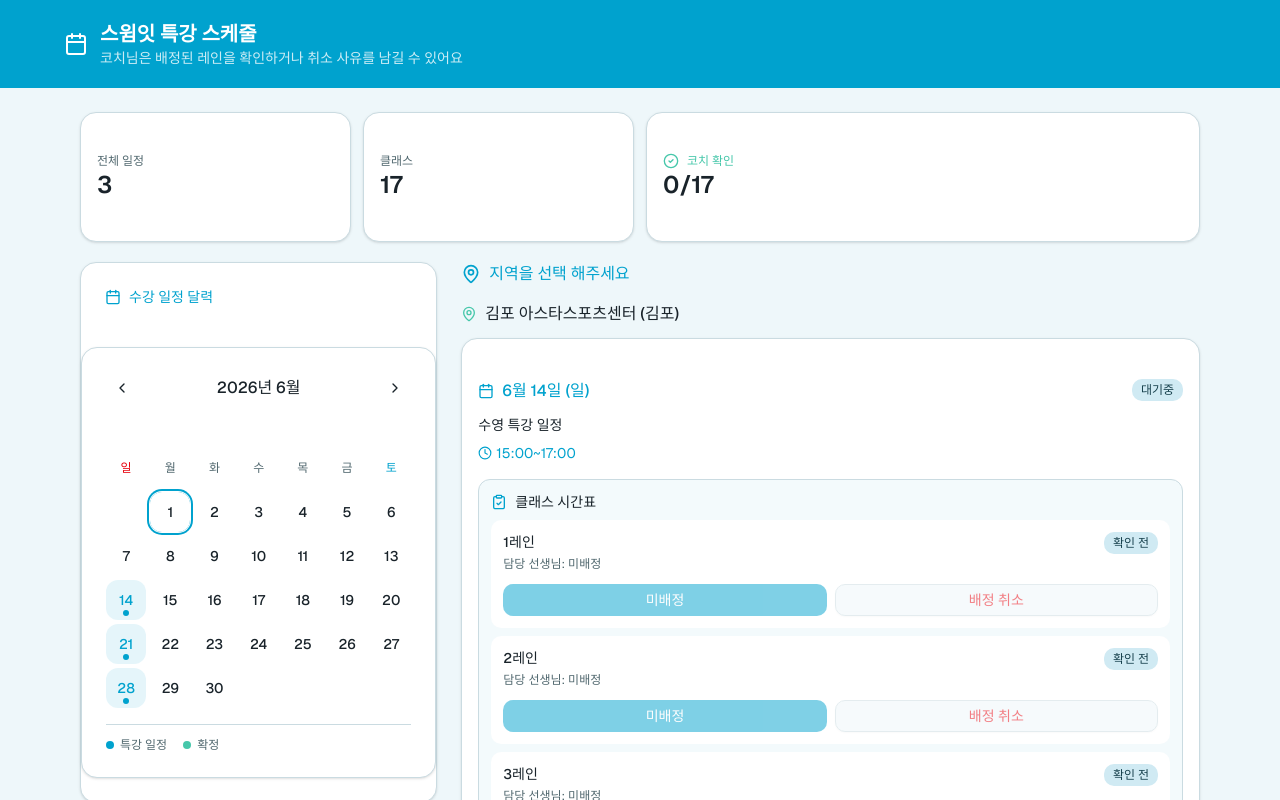
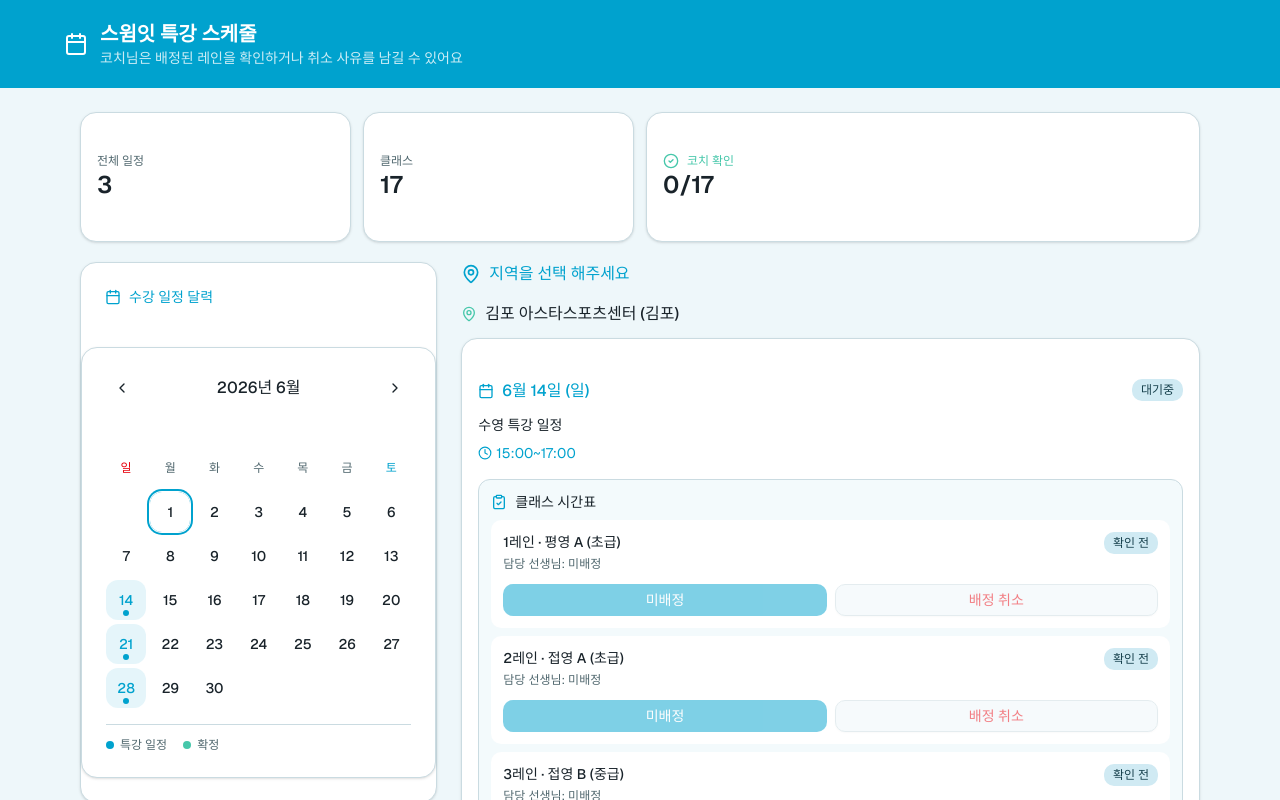
Before and after one commit to toptier1018/swimit_schedule, a Next.js app: page / in a window 1280 px wide. Shown: the top 800 px of the page. Built offline with nearby package versions, Linux system fonts and the light colour scheme; no server answers.

Commit message:
Show stroke names in class timetable
Display each lane with its stroke and level while keeping teacher editing simple.

Co-authored-by: Cursor <cursoragent@cursor.com>

```diff
--- a/components/date-schedules-modal.tsx
+++ b/components/date-schedules-modal.tsx
@@ -114,7 +114,7 @@ export function DateSchedulesModal({
                       <div className="flex items-start justify-between gap-3">
                         <span className="flex-1 text-sm">
                           <span className="block font-medium text-foreground">
-                            {item.lane}
+                            {item.isOpen ? `${item.lane} · ${item.name}` : item.lane}
                           </span>
                           <span className="block text-xs text-muted-foreground">
                             담당 선생님: {item.coachName || "미배정"}
--- a/components/schedule-card.tsx
+++ b/components/schedule-card.tsx
@@ -131,7 +131,9 @@ export function ScheduleCard({
                 >
                   <div className="flex items-start justify-between gap-3">
                     <div className="flex-1">
-                      <p className="font-medium text-foreground">{item.lane}</p>
+                      <p className="font-medium text-foreground">
+                        {item.isOpen ? `${item.lane} · ${item.name}` : item.lane}
+                      </p>
                       {isDeveloperMode && item.isOpen ? (
                         <button
                           type="button"
```
